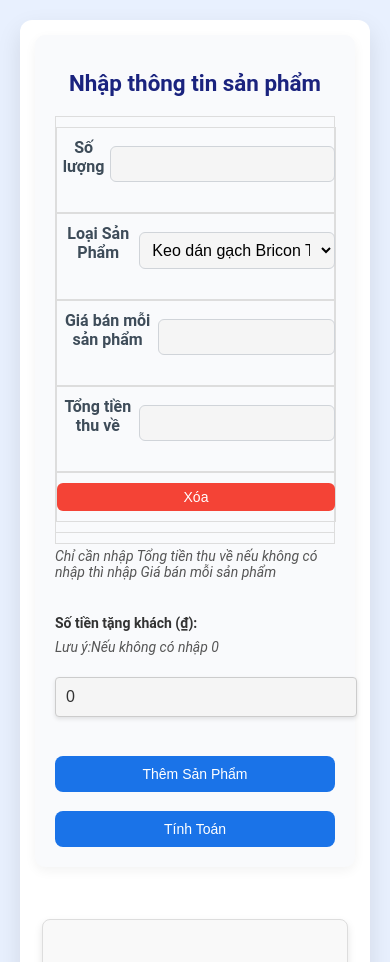
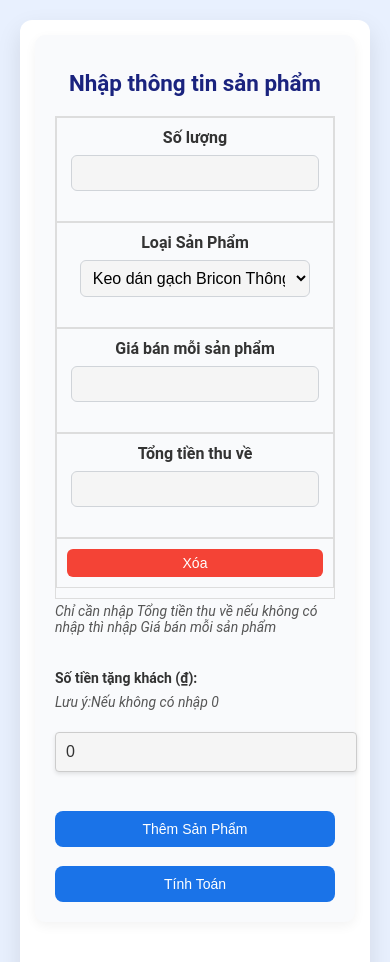
Before and after one commit to VuHoangITer/tinhhoahong, a Flask app: page / in a window 390 px wide. Shown: the top 962 px of the page. Run offline with Flask 3, Linux system fonts and the light colour scheme.

Commit message:
hahaaaaaaaaa

```diff
--- a/templates/input_form.html
+++ b/templates/input_form.html
@@ -389,40 +389,10 @@ p {
     width: 100%;
     margin-bottom: 8px;
   }
-  table,
-  thead,
-  tbody,
-  th,
-  td,
-  tr {
-    display: block;
-    width: 100%;
-  }
 
   /* Ẩn phần tiêu đề cột để tránh tràn khung trên màn hình nhỏ */
   thead tr {
     display: none;
-  }
-
-  /* Tạo hiệu ứng stack các ô dữ liệu, với nhãn ở bên trái mỗi hàng */
-  tbody tr {
-    display: flex;
-    flex-direction: column;
-    padding: 10px 0;
-    border-bottom: 1px solid #ddd;
-  }
-
-  tbody tr td {
-    display: flex;
-    justify-content: space-between;
-    padding: 10px 0;
-  }
-
-  /* Định dạng cho nhãn tiêu đề của mỗi ô */
-  tbody tr td::before {
-    content: attr(data-label);
-    font-weight: bold;
-    color: #3e4c59;
   }
 }
 }
```
